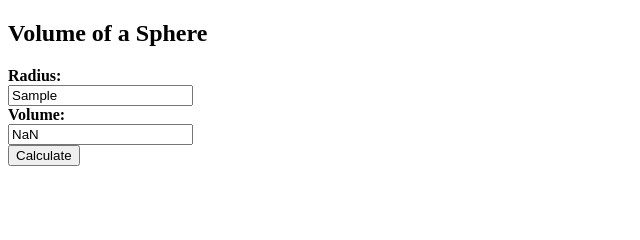
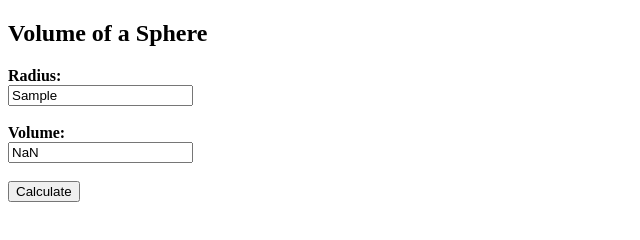
Before and after one commit to acciojob/sphere-vol-vinay8007, a website: page main.html in a window 1280 px wide. Both pictures are taken after typing "Sample" into the empty fields and a click on the input "Calculate". Shown: the whole page, without its empty margins (0-640 px from the left). Drawn offline with Linux system fonts and the light colour scheme.

Commit message:
created a submission

```diff
--- a/main.html
+++ b/main.html
@@ -5,12 +5,12 @@
 </head>
 <body>
   <h2>Volume of a Sphere</h2>
-  <form onsubmit="return volume_sphere();">
+  <form onsubmit="return volume_sphere(event);">
     <label for="radius"><b>Radius:</b></label><br>
-    <input type="text" id="radius" name="radius"><br>
+    <input type="text" id="radius" name="radius"><br><br>
 
     <label for="volume"><b>Volume:</b></label><br>
-    <input type="text" id="volume" name="volume" readonly><br>
+    <input type="text" id="volume" name="volume" readonly><br><br>
 
     <input type="submit" value="Calculate">
   </form>
--- a/script.js
+++ b/script.js
@@ -1,22 +1,14 @@
-function volume_sphere() {
-    let radius = document.getElementById("radius").value;
+ function volume_sphere(event) {
+      event.preventDefault(); // ✅ prevents page reload
 
-    radius = parseFloat(radius);
+      let radius = parseFloat(document.getElementById("radius").value);
 
-    // Validate: must be non-negative number
-    if (isNaN(radius) || radius < 0) {
+      if (isNaN(radius) || radius < 0) {
         document.getElementById("volume").value = "NaN";
         return false;
+      }
+
+      let volume = (4 / 3) * Math.PI * Math.pow(radius, 3);
+      document.getElementById("volume").value = volume.toFixed(4);
+      return false;
     }
-
-    // Formula: (4/3) * π * r^3
-    let volume = (4 / 3) * Math.PI * Math.pow(radius, 3);
-
-    // Round to 4 decimal places
-    volume = volume.toFixed(4);
-
-    // Display result
-    document.getElementById("volume").value = volume;
-
-    return false;
-}
```
